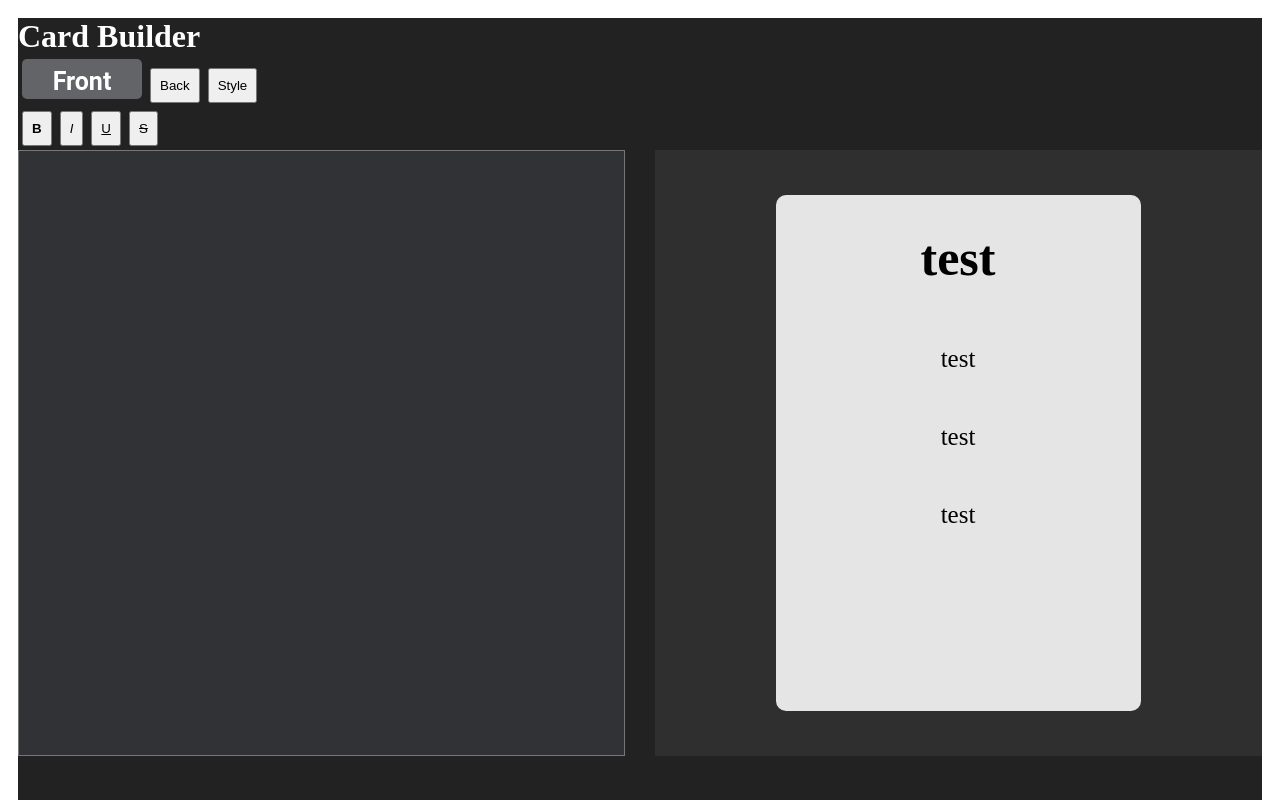
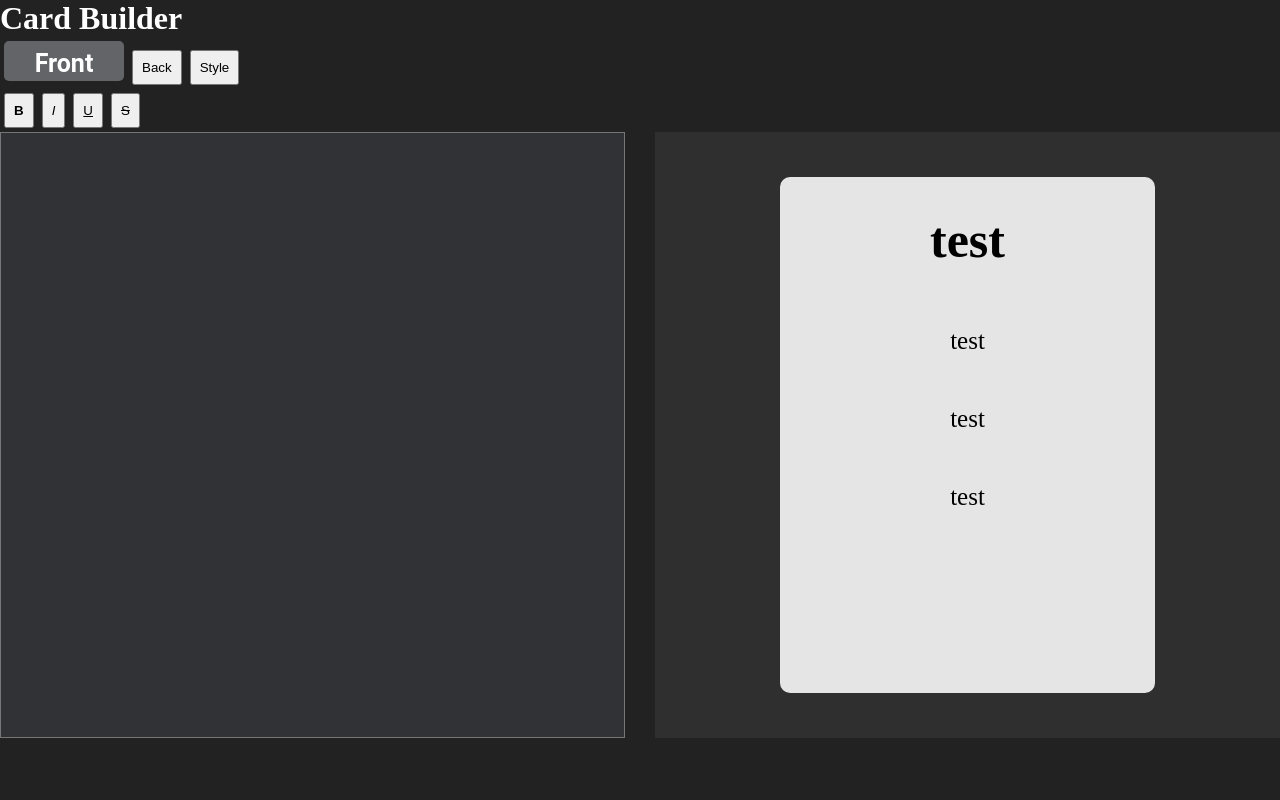
Before and after one commit to 18barbers2/gostudycards, a React (Vite) app in the folder frontend/: page / in a window 1280 px wide. Shown: the top 800 px of the page. Built offline with nearby package versions, Linux system fonts and the light colour scheme.

Commit message:
style: removed margin on body component

```diff
--- a/frontend/src/css/CardBuilder.css
+++ b/frontend/src/css/CardBuilder.css
@@ -19,8 +19,8 @@
 }
 
 body {
-    /* margin: 10px; */
-    padding: 10px;
+    margin: 0px;
+    /* padding: 10px; */
 }
 
 .page-title {
```
